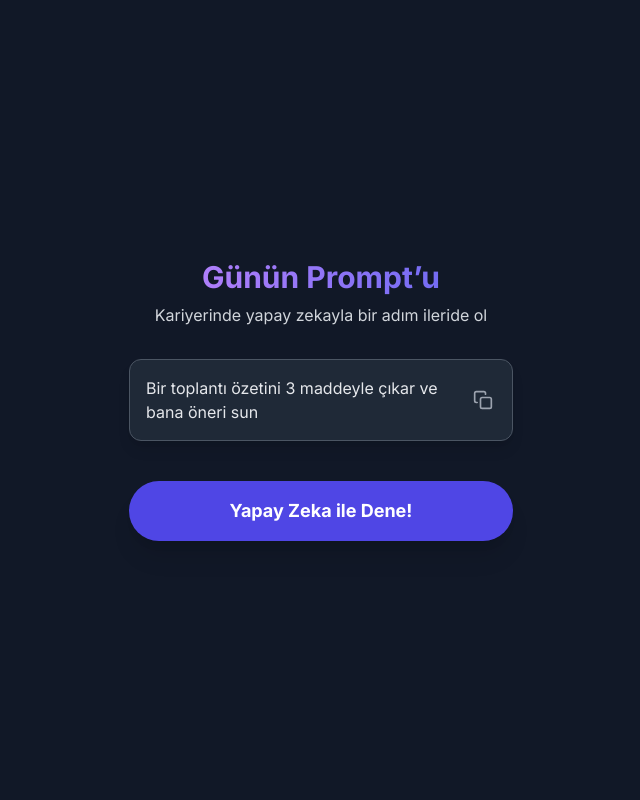
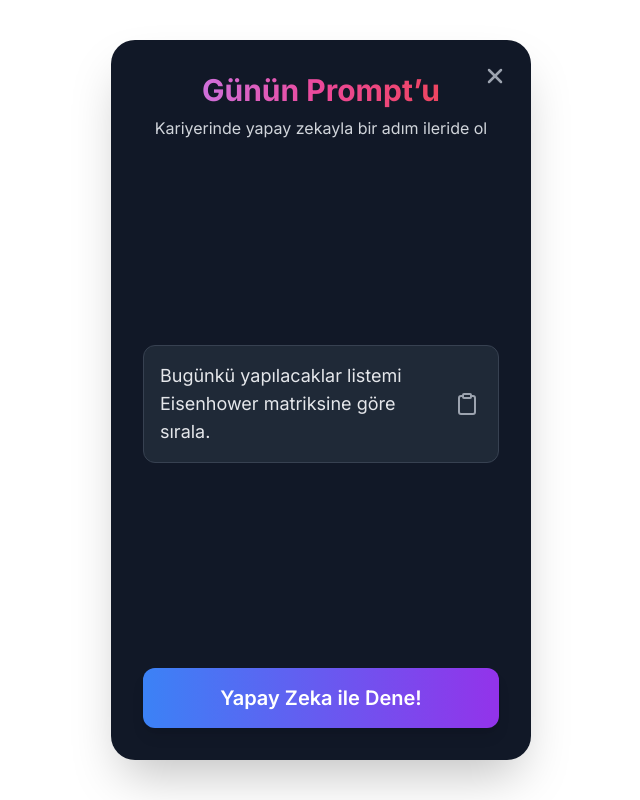
Before and after one commit to bedirhanakay00/projects, a plain HTML site: page index.html in a window 1280 px wide. Shown: the whole page, without its empty margins (319-959 px from the left). Drawn offline with nearby package versions, Linux system fonts and the light colour scheme.

Commit message:
Update index.html

```diff
--- a/index.html
+++ b/index.html
@@ -2,139 +2,168 @@
 <html lang="tr">
 <head>
     <meta charset="UTF-8">
-    <meta name="viewport" content="width=device-width, initial-scale=1.0">
+    <meta name="viewport" content="width=device-width, initial-scale=1.0, user-scalable=no">
     <title>Günün Prompt’u</title>
-    <!-- Tailwind CSS for styling -->
+    <!-- Tailwind CSS'i CDN üzerinden ekliyoruz -->
     <script src="https://cdn.tailwindcss.com"></script>
-    <!-- Google Fonts for a modern look -->
+    <!-- Google Fonts'tan Inter fontunu ekliyoruz -->
     <link rel="preconnect" href="https://fonts.googleapis.com">
     <link rel="preconnect" href="https://fonts.gstatic.com" crossorigin>
-    <link href="https://fonts.googleapis.com/css2?family=Inter:wght@400;600;700&display=swap" rel="stylesheet">
+    <link href="https://fonts.googleapis.com/css2?family=Inter:wght@400;500;600;700&display=swap" rel="stylesheet">
     <style>
-        /* Using a style block for better organization and custom styles */
+        /* Temel stil ve font ailesi ayarları */
         body {
             font-family: 'Inter', sans-serif;
-            -webkit-tap-highlight-color: transparent; /* Removes blue tap highlight on mobile */
+            /* Masaüstünde dış alanın beyaz olması için arkaplanı ayarlıyoruz */
+            background-color: #ffffff;
+            -webkit-font-smoothing: antialiased;
+            -moz-osx-font-smoothing: grayscale;
         }
 
-        /* A subtle animation for the notification */
+        /* Tıklama sırasında butonda oluşacak gölge efekti */
+        .btn-press:active {
+            transform: translateY(1px);
+            box-shadow: 0 2px 5px rgba(0, 0, 0, 0.2);
+        }
+
+        /* Kopyalama bildirimi için animasyon */
         @keyframes fadeInOut {
             0%, 100% { opacity: 0; transform: translateY(20px); }
             10%, 90% { opacity: 1; transform: translateY(0); }
         }
-
         .notification-animation {
             animation: fadeInOut 3s ease-in-out forwards;
         }
+
+        /* Mobil cihazlarda tam ekran, masaüstünde kart görünümü */
+        #ad-wrapper {
+            width: 100%;
+            height: 100%;
+        }
+
+        @media (min-width: 768px) {
+            body {
+                background-color: #ffffff;
+            }
+            #ad-wrapper {
+                display: flex;
+                align-items: center;
+                justify-content: center;
+                padding: 2rem;
+                min-height: 100vh;
+            }
+            #ad-container {
+                max-width: 420px;
+                max-height: 850px;
+                border-radius: 1.5rem;
+                box-shadow: 0 25px 50px -12px rgba(0, 0, 0, 0.25);
+                height: 90vh;
+            }
+        }
     </style>
 </head>
-<body class="bg-gray-900 text-white overflow-hidden h-screen flex items-center justify-center p-4">
+<body class="bg-gray-900 md:bg-white">
 
-    <!-- Main container for the ad content -->
-    <div class="w-full max-w-sm mx-auto text-center">
+    <!-- Reklamı ortalayan ve masaüstü arkaplanını ayarlayan sarmalayıcı -->
+    <div id="ad-wrapper">
+        <!-- Ana Reklam Konteyneri -->
+        <div id="ad-container" class="relative w-full h-full flex flex-col justify-between bg-[#111827] text-center text-white overflow-hidden md:p-8 p-6">
 
-        <!-- Header Section -->
-        <header class="mb-8">
-            <h1 class="text-2xl md:text-3xl font-bold bg-gradient-to-r from-purple-400 to-indigo-500 text-transparent bg-clip-text">
+            <!-- Kapatma Butonu -->
+            <button id="close-button" class="absolute top-4 right-4 text-gray-400 hover:text-white transition-colors duration-200 z-10 p-2 rounded-full hover:bg-gray-700">
+                <svg xmlns="http://www.w3.org/2000/svg" width="24" height="24" viewBox="0 0 24 24" fill="none" stroke="currentColor" stroke-width="2.5" stroke-linecap="round" stroke-linejoin="round">
+                    <line x1="18" y1="6" x2="6" y2="18"></line>
+                    <line x1="6" y1="6" x2="18" y2="18"></line>
+                </svg>
+            </button>
+
+            <!-- Üst Başlık Alanı -->
+            <header>
+                <h1 class="text-2xl md:text-3xl font-bold text-transparent bg-clip-text bg-gradient-to-r from-purple-400 via-pink-500 to-red-500">
                     Günün Prompt’u
                 </h1>
-            <p class="text-gray-300 text-sm md:text-base mt-2">Kariyerinde yapay zekayla bir adım ileride ol</p>
+                <p class="text-gray-300 mt-2 text-sm md:text-base">
+                    Kariyerinde yapay zekayla bir adım ileride ol
+                </p>
             </header>
 
-        <!-- Prompt Box with Copy Button -->
-        <div class="relative w-full">
-            <!-- The box that looks like a non-editable textarea -->
-            <div id="prompt-box" class="bg-gray-800 border border-gray-600 rounded-xl p-4 text-left text-gray-200 text-base shadow-lg w-full pr-14">
-                Bir toplantı özetini 3 maddeyle çıkar ve bana öneri sun
+            <!-- Orta Alan: Prompt Kutusu -->
+            <main class="my-8">
+                <div class="relative">
+                    <!-- Düzenlenemez Prompt Metin Kutusu -->
+                    <div id="prompt-container" class="bg-gray-800 border border-gray-700 rounded-xl p-4 text-left text-gray-200 text-base md:text-lg w-full pr-14">
+                        <p id="prompt-text">Bugünkü yapılacaklar listemi Eisenhower matriksine göre sırala.</p>
                     </div>
 
-            <!-- Copy Button -->
-            <button id="copy-button" class="absolute top-1/2 right-3 -translate-y-1/2 p-2 rounded-full hover:bg-gray-700 active:bg-gray-600 transition-colors duration-200" aria-label="Promptu Kopyala">
-                <!-- Clipboard Icon SVG -->
-                <svg xmlns="http://www.w3.org/2000/svg" width="20" height="20" viewBox="0 0 24 24" fill="none" stroke="currentColor" stroke-width="2" stroke-linecap="round" stroke-linejoin="round" class="text-gray-400">
-                    <rect x="9" y="9" width="13" height="13" rx="2" ry="2"></rect>
-                    <path d="M5 15H4a2 2 0 0 1-2-2V4a2 2 0 0 1 2-2h9a2 2 0 0 1 2 2v1"></path>
+                    <!-- Kopyala Butonu -->
+                    <button id="copy-button" class="absolute top-1/2 right-3 -translate-y-1/2 text-gray-400 hover:text-white transition-colors duration-200 p-2 rounded-lg hover:bg-gray-700">
+                        <svg xmlns="http://www.w3.org/2000/svg" width="24" height="24" viewBox="0 0 24 24" fill="none" stroke="currentColor" stroke-width="2" stroke-linecap="round" stroke-linejoin="round" class="feather feather-clipboard">
+                            <path d="M16 4h2a2 2 0 0 1 2 2v14a2 2 0 0 1-2 2H6a2 2 0 0 1-2-2V6a2 2 0 0 1 2-2h2"></path>
+                            <rect x="8" y="2" width="8" height="4" rx="1" ry="1"></rect>
                         </svg>
                     </button>
                 </div>
+            </main>
 
-        <!-- Call to Action (CTA) Button -->
-        <div class="mt-10">
-            <a href="https://gemini.google.com/app" target="_blank" rel="noopener noreferrer" class="block w-full bg-indigo-600 hover:bg-indigo-700 active:bg-indigo-800 text-white font-bold py-4 px-6 rounded-full text-lg shadow-xl transform transition-transform duration-200 active:scale-95">
+            <!-- Alt Alan: CTA Butonu -->
+            <footer>
+                <button class="w-full bg-gradient-to-r from-blue-500 to-purple-600 hover:from-blue-600 hover:to-purple-700 text-white font-semibold py-4 px-6 rounded-xl shadow-lg hover:shadow-xl transition-all duration-300 ease-in-out text-lg md:text-xl btn-press">
                     Yapay Zeka ile Dene!
-            </a>
+                </button>
+            </footer>
+        </div>
     </div>
 
-    </div>
-
-    <!-- Notification element for copy feedback -->
-    <div id="notification" class="hidden fixed bottom-10 left-1/2 -translate-x-1/2 bg-green-500 text-white py-2 px-5 rounded-full text-sm shadow-lg">
-        Kopyalandı!
+    <!-- Kopyalama Bildirimi -->
+    <div id="notification" class="hidden fixed bottom-10 left-1/2 -translate-x-1/2 bg-green-500 text-white text-sm py-2 px-4 rounded-full shadow-lg z-20">
+        Prompt kopyalandı!
     </div>
 
 
     <script>
-        // --- JavaScript for Copy Functionality ---
+        // Gerekli DOM elementlerini seçiyoruz
+        const copyButton = document.getElementById('copy-button');
+        const promptText = document.getElementById('prompt-text').innerText;
+        const notification = document.getElementById('notification');
+        const closeButton = document.getElementById('close-button');
+        const adWrapper = document.getElementById('ad-wrapper');
 
-        // Get the necessary elements from the DOM
-        const copyButton = document.getElementById('copy-button');
-        const promptBox = document.getElementById('prompt-box');
-        const notification = document.getElementById('notification');
+        // Kapatma butonuna tıklama olayını dinliyoruz
+        closeButton.addEventListener('click', () => {
+            // Gerçek bir reklam ortamında (MRAID gibi), mraid.close() fonksiyonu çağrılır.
+            // Bu örnek için, reklamı sadece gizliyoruz.
+            adWrapper.style.display = 'none';
+        });
 
-        // Add a click event listener to the copy button
+        // Kopyala butonuna tıklama olayını dinliyoruz
         copyButton.addEventListener('click', () => {
-            const textToCopy = promptBox.innerText.trim();
+            const textArea = document.createElement('textarea');
+            textArea.value = promptText;
+            textArea.style.position = 'fixed';
+            textArea.style.left = '-9999px';
+            document.body.appendChild(textArea);
 
-            // The 'navigator.clipboard.writeText' is modern but can fail in sandboxed iframes.
-            // A fallback to 'document.execCommand' is more robust for ads.
-            if (navigator.clipboard && window.isSecureContext) {
-                // Modern, secure way
-                navigator.clipboard.writeText(textToCopy).then(() => {
+            textArea.select();
+            try {
+                document.execCommand('copy');
                 showNotification();
-                }).catch(err => {
-                    // Fallback if promise rejects
-                    copyLegacy(textToCopy);
-                });
-            } else {
-                // Legacy fallback for older browsers or insecure contexts
-                copyLegacy(textToCopy);
+            } catch (err) {
+                console.error('Kopyalama işlemi başarısız oldu:', err);
+                alert('Kopyalama başarısız oldu. Lütfen manuel olarak kopyalayın.');
+            } finally {
+                document.body.removeChild(textArea);
             }
         });
 
-        // Function to show the "Kopyalandı!" notification
+        // Bildirimi gösteren ve gizleyen fonksiyon
         function showNotification() {
             notification.classList.remove('hidden');
             notification.classList.add('notification-animation');
 
-            // Hide the notification after the animation ends (3 seconds)
             setTimeout(() => {
                 notification.classList.add('hidden');
                 notification.classList.remove('notification-animation');
-            }, 3000);
-        }
-
-        // Legacy copy function for maximum compatibility
-        function copyLegacy(text) {
-            const textArea = document.createElement('textarea');
-            textArea.value = text;
-
-            // Make the textarea invisible and add it to the DOM
-            textArea.style.position = 'fixed';
-            textArea.style.top = '-9999px';
-            textArea.style.left = '-9999px';
-            document.body.appendChild(textArea);
-
-            // Select and copy the text
-            textArea.select();
-            try {
-                document.execCommand('copy');
-                showNotification(); // Show feedback on success
-            } catch (err) {
-                console.error('Kopyalama işlemi başarısız oldu:', err);
-            } finally {
-                // Clean up by removing the temporary textarea
-                document.body.removeChild(textArea);
-            }
+            }, 3000); // 3 saniye sonra bildirim kaybolur
         }
     </script>
 
```
Lines whose indentation alone changed are shown as unchanged.
